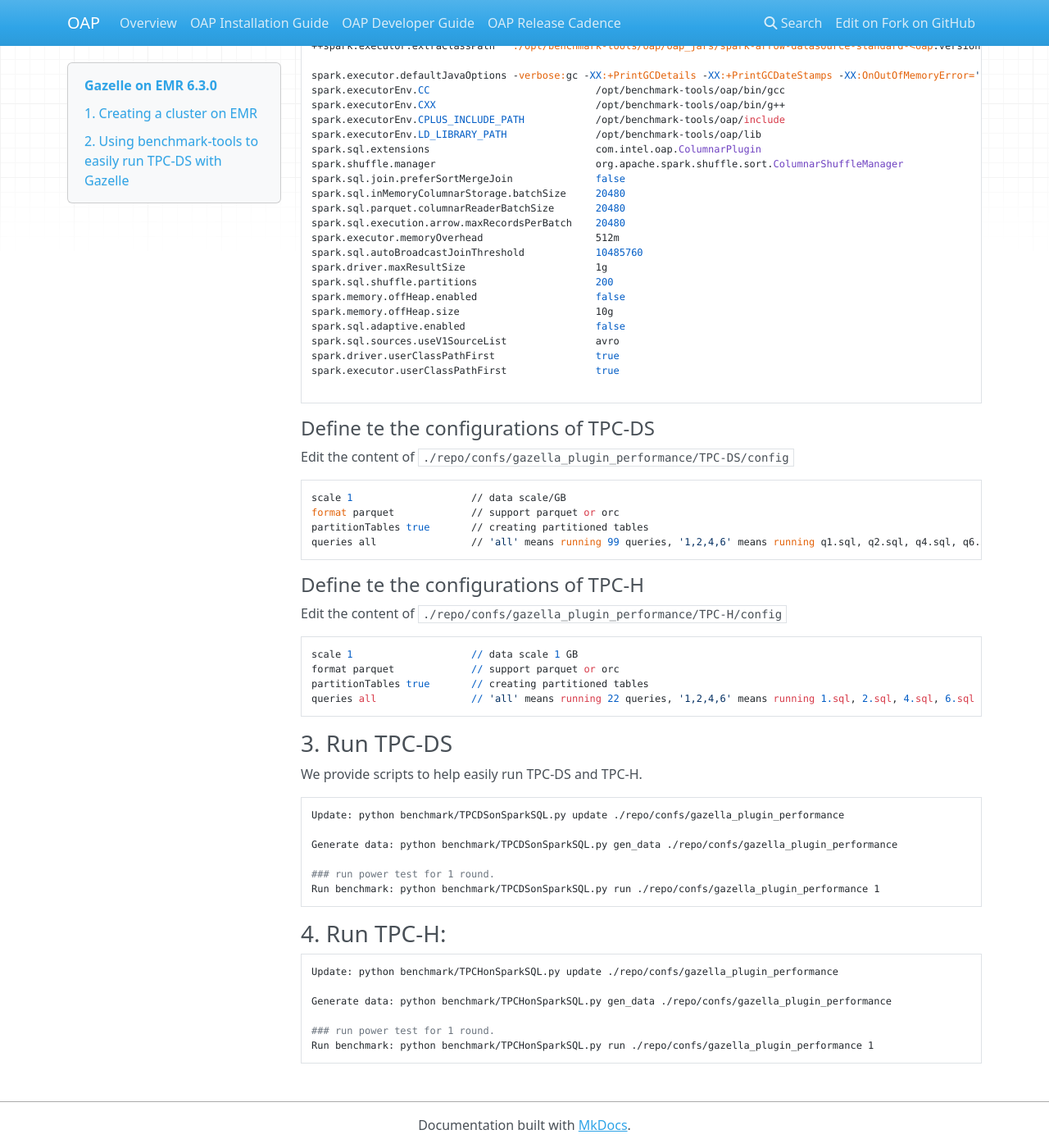
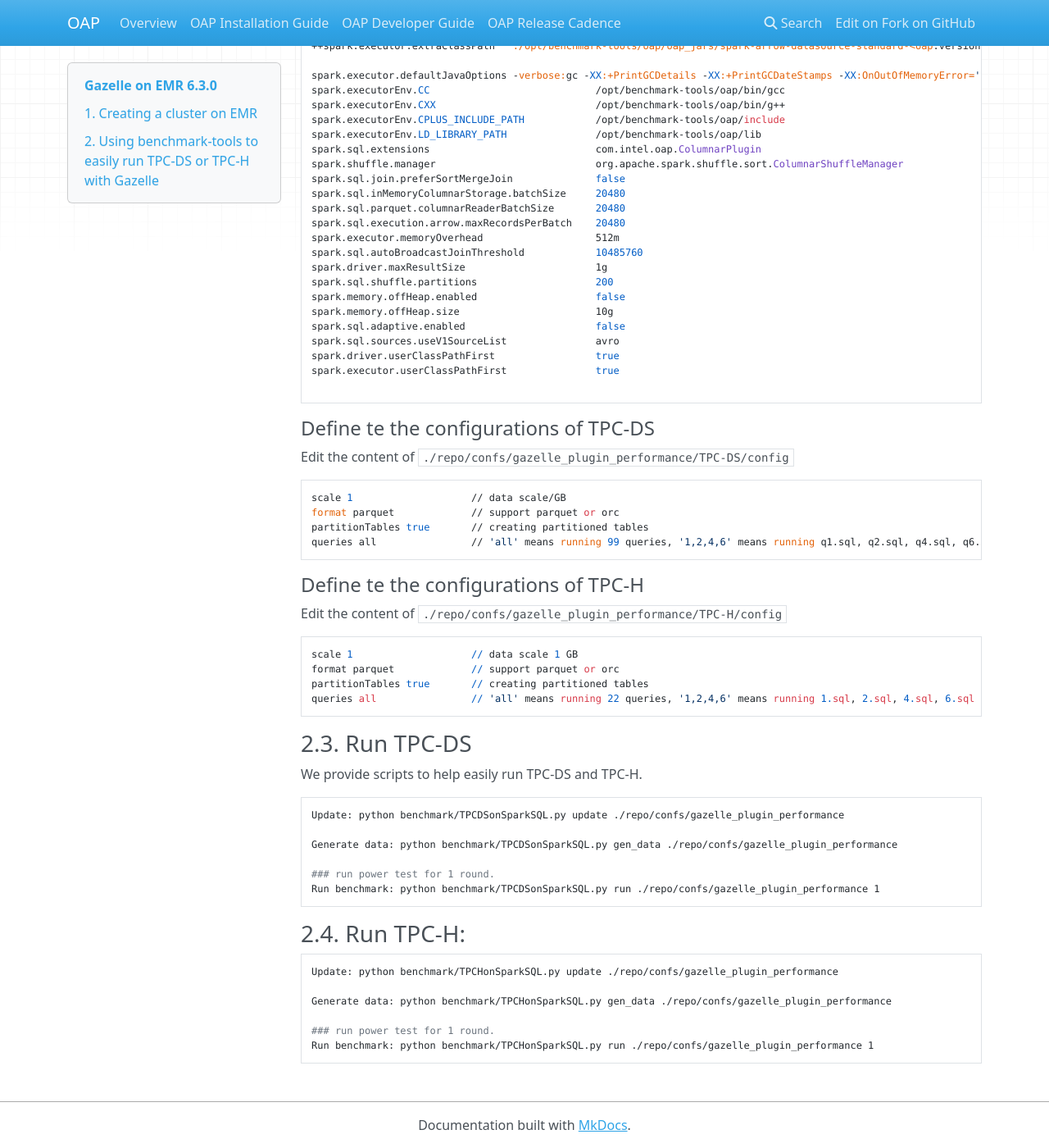
Before and after one commit to oap-project/oap-tools, an MkDocs documentation site: the page built from docs/Gazelle_on_EMR.md, in a window 1280 px wide and 1400 px high, scrolled down 1756 px. Shown: the whole window at 82% size. Built offline with MkDocs 1.6.1, drawn with Linux system fonts in a browser that asks for light colours; nearby versions of some CDN libraries; old or Windows-style settings are respelled for this version of MkDocs; some of the changed text lies outside the part shown.

Commit message:
Update docs/Gazelle_on_EMR.md

````diff
--- a/docs/Gazelle_on_EMR.md
+++ b/docs/Gazelle_on_EMR.md
@@ -32,7 +32,7 @@
 
 6). Click **Create cluster**.
 
-## 2. Using benchmark-tools to easily run TPC-DS with Gazelle
+## 2. Using benchmark-tools to easily run TPC-DS or TPC-H with Gazelle
 
 You can refer to [benchmark-tool Guide](../dev/integrations/oap/emr/emr-benchmark-tool/README.md) to learn how to use this tool. We switch working directory at ```../dev/integrations/oap/emr/emr-benchmark-tool``` and follow next steps.
 
@@ -47,13 +47,13 @@
 
 #### Create the testing repo
 ```
-mkdir ./repo/confs/gazella_plugin_performance
+mkdir ./repo/confs/gazelle_plugin_performance
 ```
 #### Update the content of .base to inherit the configuration of ./repo/confs/spark-oap-emr
 ```
-echo "../spark-oap-emr" > ./repo/confs/gazella_plugin_performance/.base
+echo "../spark-oap-emr" > ./repo/confs/gazelle_plugin_performance/.base
 ```
-#### Update the content of ./repo/confs/gazella_plugin_performance/env.conf
+#### Update the content of ./repo/confs/gazelle_plugin_performance/env.conf
 ```
 NATIVE_SQL_ENGINE=TRUE
 STORAGE=s3
@@ -63,7 +63,7 @@
 
 #### Update the configurations of spark
 **[bootstrap_oap.sh](../dev/integrations/oap/emr/bootstrap_oap.sh)** will help install all OAP packages under dir `/opt/benchmark-tools/oap`,
-make sure to add below configuration to `./repo/confs/gazella_plugin_performance/spark/spark-defaults.conf`.
+make sure to add below configuration to `./repo/confs/gazelle_plugin_performance/spark/spark-defaults.conf`.
 
 ```
 ++spark.driver.extraLibraryPath   :/opt/benchmark-tools/oap/lib
@@ -98,7 +98,7 @@
 
 #### Define te the configurations of TPC-DS
 
-Edit the content of `./repo/confs/gazella_plugin_performance/TPC-DS/config`
+Edit the content of `./repo/confs/gazelle_plugin_performance/TPC-DS/config`
 ```
 scale 1                    // data scale/GB
 format parquet             // support parquet or orc
@@ -108,7 +108,7 @@
 
 #### Define te the configurations of TPC-H
 
-Edit the content of `./repo/confs/gazella_plugin_performance/TPC-H/config`
+Edit the content of `./repo/confs/gazelle_plugin_performance/TPC-H/config`
 ```
 scale 1                    // data scale 1 GB
 format parquet             // support parquet or orc
@@ -117,26 +117,26 @@
 ```
 
 
-### 3. Run TPC-DS
+### 2.3. Run TPC-DS
 
 We provide scripts to help easily run TPC-DS and TPC-H.
 
 ```
-Update: python benchmark/TPCDSonSparkSQL.py update ./repo/confs/gazella_plugin_performance
+Update: python benchmark/TPCDSonSparkSQL.py update ./repo/confs/gazelle_plugin_performance
 
-Generate data: python benchmark/TPCDSonSparkSQL.py gen_data ./repo/confs/gazella_plugin_performance
+Generate data: python benchmark/TPCDSonSparkSQL.py gen_data ./repo/confs/gazelle_plugin_performance
 
 ### run power test for 1 round.
-Run benchmark: python benchmark/TPCDSonSparkSQL.py run ./repo/confs/gazella_plugin_performance 1
+Run benchmark: python benchmark/TPCDSonSparkSQL.py run ./repo/confs/gazelle_plugin_performance 1
 ```
 
-### 4. Run TPC-H:
+### 2.4. Run TPC-H:
 
 ```
-Update: python benchmark/TPCHonSparkSQL.py update ./repo/confs/gazella_plugin_performance
+Update: python benchmark/TPCHonSparkSQL.py update ./repo/confs/gazelle_plugin_performance
 
-Generate data: python benchmark/TPCHonSparkSQL.py gen_data ./repo/confs/gazella_plugin_performance
+Generate data: python benchmark/TPCHonSparkSQL.py gen_data ./repo/confs/gazelle_plugin_performance
 
 ### run power test for 1 round.
-Run benchmark: python benchmark/TPCHonSparkSQL.py run ./repo/confs/gazella_plugin_performance 1
+Run benchmark: python benchmark/TPCHonSparkSQL.py run ./repo/confs/gazelle_plugin_performance 1
 ```
````
